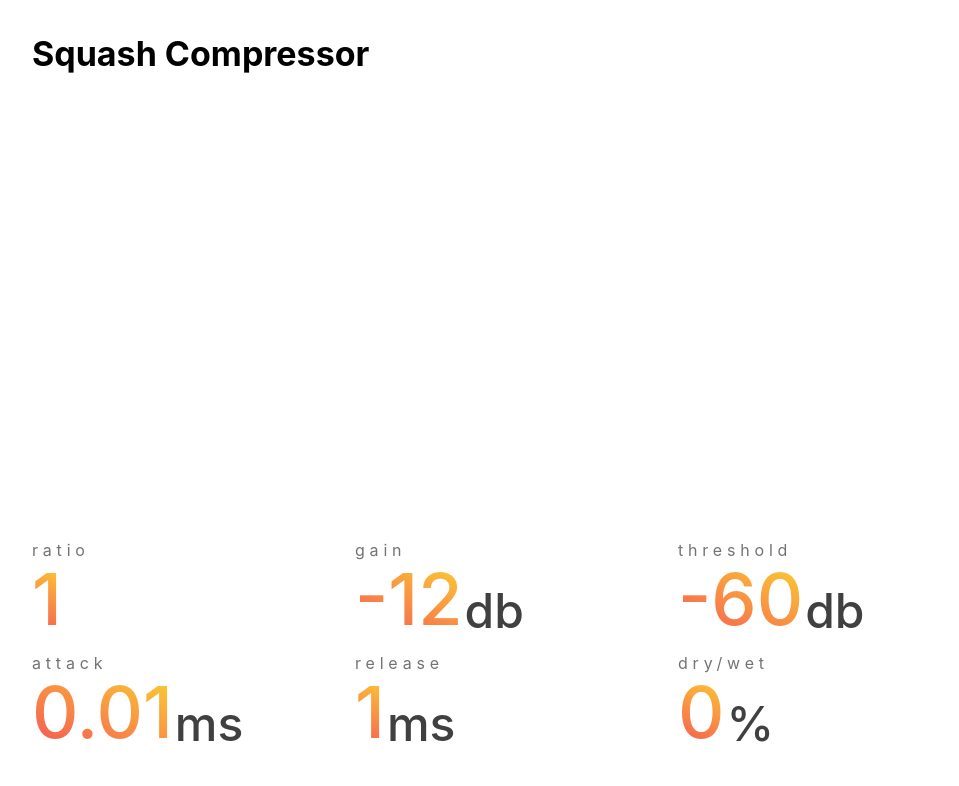
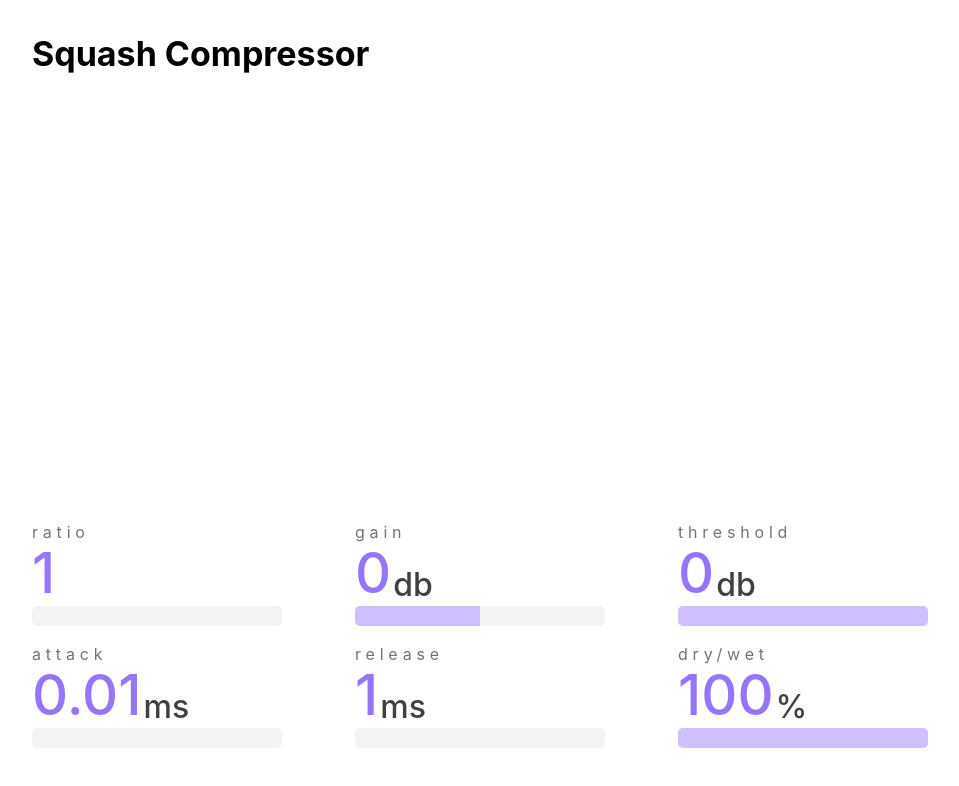
Before and after one commit to jgreenwald33/squash-compressor, a React (Vite) app in the folder plugin/ui/squash-ui/: page / in a window 1280 px wide. Shown: the top 786 px of the page, without its empty margins (160-1119 px from the left). Built offline with nearby package versions, Linux system fonts and the light colour scheme.

Commit message:
Updated number slider styling and gave it the correct default values

```diff
--- a/plugin/ui/squash-ui/src/App.tsx
+++ b/plugin/ui/squash-ui/src/App.tsx
@@ -5,6 +5,7 @@ import { Button, Container, Group, Paper, Stack, Title } from '@mantine/core'
 // import { LineChart } from '@mantine/charts'
 // import SliderGroup from './components/SliderGroup'
 import NumberSlider from './components/NumberSlider.js';
+import SliderGroup from './components/SliderGroup.js';
 
 function App() {
   // events for JUCE Backend
@@ -52,18 +53,18 @@ function App() {
         </Title>
         <Paper p={"20px"} radius={"md"} px={0}>
           <Group justify='space-between'>
-            {/* <SliderGroup min={0} max={20} effectName='Ratio'/>
-            <SliderGroup min={-60} max={0} step={0.5} effectName='Gain' units='db'/>
-            <SliderGroup min={0} max={100} effectName='Threshold' units='db'/>
-            <SliderGroup min={0} max={100} effectName='Attack' units='ms' />
-            <SliderGroup min={0} max={100} effectName='Release' units='ms'/>
-            <SliderGroup min={0} max={100} effectName='Dry/Wet' units='%'/> */}
-            <NumberSlider min={1} max={10} effectName='Ratio' onChangeEvent={emitRatioEvent}/>
-            <NumberSlider min={-12} max={12} step={0.5} effectName='Gain' units='db' onChangeEvent={emitGainEvent}/>
-            <NumberSlider min={-60.0} max={0} effectName='Threshold' units='db' onChangeEvent={emitThresholdEvent}/>
-            <NumberSlider min={0.01} max={1000} effectName='Attack' units='ms' onChangeEvent={emitAttackEvent} />
-            <NumberSlider min={1.0} max={3000} effectName='Release' units='ms' onChangeEvent={emitReleaseEvent}/>
-            <NumberSlider min={0} max={100} effectName='Dry/Wet' units='%' onChangeEvent={emitDryWetEvent}/>
+            {/* <SliderGroup min={1} max={10} effectName='Ratio' onChangeEvent={emitRatioEvent}/>
+            <SliderGroup min={-12} max={12} step={0.5} effectName='Gain' units='db' onChangeEvent={emitGainEvent}/>
+            <SliderGroup min={-60.0} max={0} effectName='Threshold' units='db' onChangeEvent={emitThresholdEvent}/>
+            <SliderGroup min={0.01} max={1000} effectName='Attack' units='ms' onChangeEvent={emitAttackEvent} />
+            <SliderGroup min={1.0} max={3000} effectName='Release' units='ms' onChangeEvent={emitReleaseEvent}/>
+            <SliderGroup min={0} max={100} effectName='Dry/Wet' units='%' onChangeEvent={emitDryWetEvent}/> */}
+            <NumberSlider min={1} max={10} defaultValue={1} effectName='Ratio' onChangeEvent={emitRatioEvent}/>
+            <NumberSlider min={-12} max={12} step={0.5} defaultValue={0} effectName='Gain' units='db' onChangeEvent={emitGainEvent}/>
+            <NumberSlider min={-60.0} max={0} defaultValue={0} effectName='Threshold' units='db' onChangeEvent={emitThresholdEvent}/>
+            <NumberSlider min={0.01} max={1000} defaultValue={0.01} effectName='Attack' units='ms' onChangeEvent={emitAttackEvent} />
+            <NumberSlider min={1.0} max={3000} defaultValue={1} effectName='Release' units='ms' onChangeEvent={emitReleaseEvent}/>
+            <NumberSlider min={0} max={100} defaultValue={100} effectName='Dry/Wet' units='%' onChangeEvent={emitDryWetEvent}/>
           </Group>
         </Paper>
 
--- a/plugin/ui/squash-ui/src/components/NumberSlider.tsx
+++ b/plugin/ui/squash-ui/src/components/NumberSlider.tsx
@@ -1,4 +1,4 @@
-import { Group, Stack,Text } from "@mantine/core"
+import { Box, Group, Progress, Stack,Text } from "@mantine/core"
 import { useMove } from "@mantine/hooks"
 import { useEffect, useState } from "react"
 
@@ -8,11 +8,13 @@ interface Props {
     effectName:string,
     units?:string,
     step?:number,
-    onChangeEvent?:(param:number)=>void;
+    defaultValue:number,
+    onChangeEvent:(param:number)=>void;
 }
 
-export default function NumberSlider({max,min,effectName,units,step,onChangeEvent}:Props) {
-    const [value,setValue] = useState(min)
+export default function NumberSlider({max,min,effectName,units,defaultValue,onChangeEvent}:Props) {
+
+    const [value,setValue] = useState(defaultValue);
     const { ref } = useMove(({ x }) => {
         const scaled:number = x * (max - min) + min;
         setValue(Number(scaled.toFixed(1)));
@@ -20,32 +22,33 @@ export default function NumberSlider({max,min,effectName,units,step,onChangeEven
             onChangeEvent(Number(scaled.toFixed(1)));
         }
     })
-    useEffect(()=> {
-        console.log(max)
-        console.log(min)
-        console.log(effectName)
-        console.log(units)
-        console.log(step)
-    },[])
     return (
         <Stack gap={0} miw={"250px"}>
             <Text size="md" lts={"0.3rem"} c="oklch(55.6% 0 0)">
                 {effectName.toLowerCase()}
             </Text>
             <Group gap={2} align="end">
-                <Text   size="4.5rem"
-                        variant="gradient"
-                        gradient={{ from: '#fccf31', to: '#f55555', deg: 206 }}
+                <Text   size="3.5rem"
+                        ref={ref}
+                        color="violet.4"
                         fw={"500"}
-                        className="number-slider"
-                        ref={ref}
                 >
                     {value}
                 </Text>
-                <Text size="3rem" c="oklch(37.1% 0 0)" fw={"500"}>
+                <Text size="2rem" c="oklch(37.1% 0 0)" fw={"500"}>
                     {units}
                 </Text>
             </Group>
+            <Box className="track" style={{minWidth:"100%", height:"20px", borderRadius:"5px"}} bg={"gray.1"} mt={5} ref={ref}>
+                <Box className="fill number-slider" style={{maxWidth: `${(value - min) / (max - min) * 100}%`,
+                    position:"relative",
+                    height:"100%",
+                    borderRadius: value !== max ? "5px 0px 0px 5px" : "5px"}}
+                    bg={"violet.2"}
+                >
+                </Box>
+
+            </Box>
 
         </Stack>
     )
```
